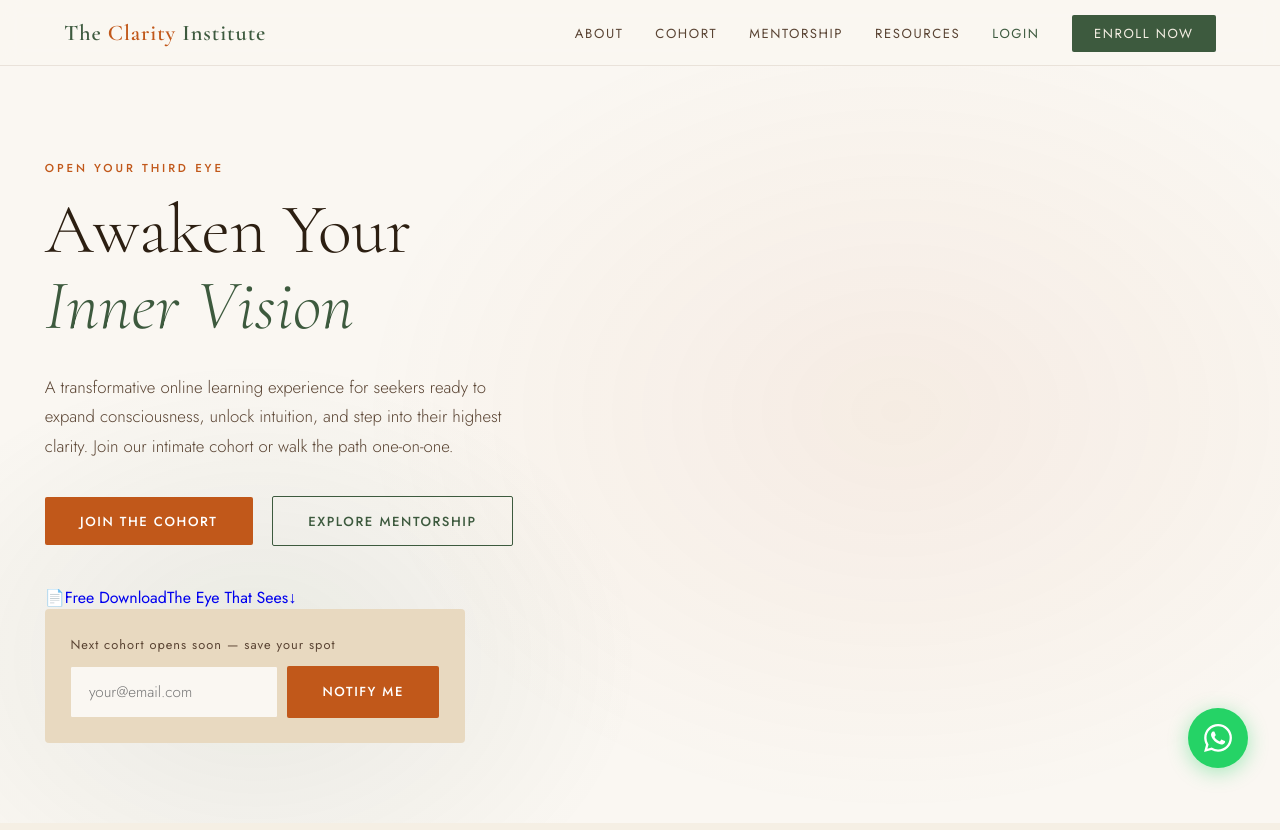
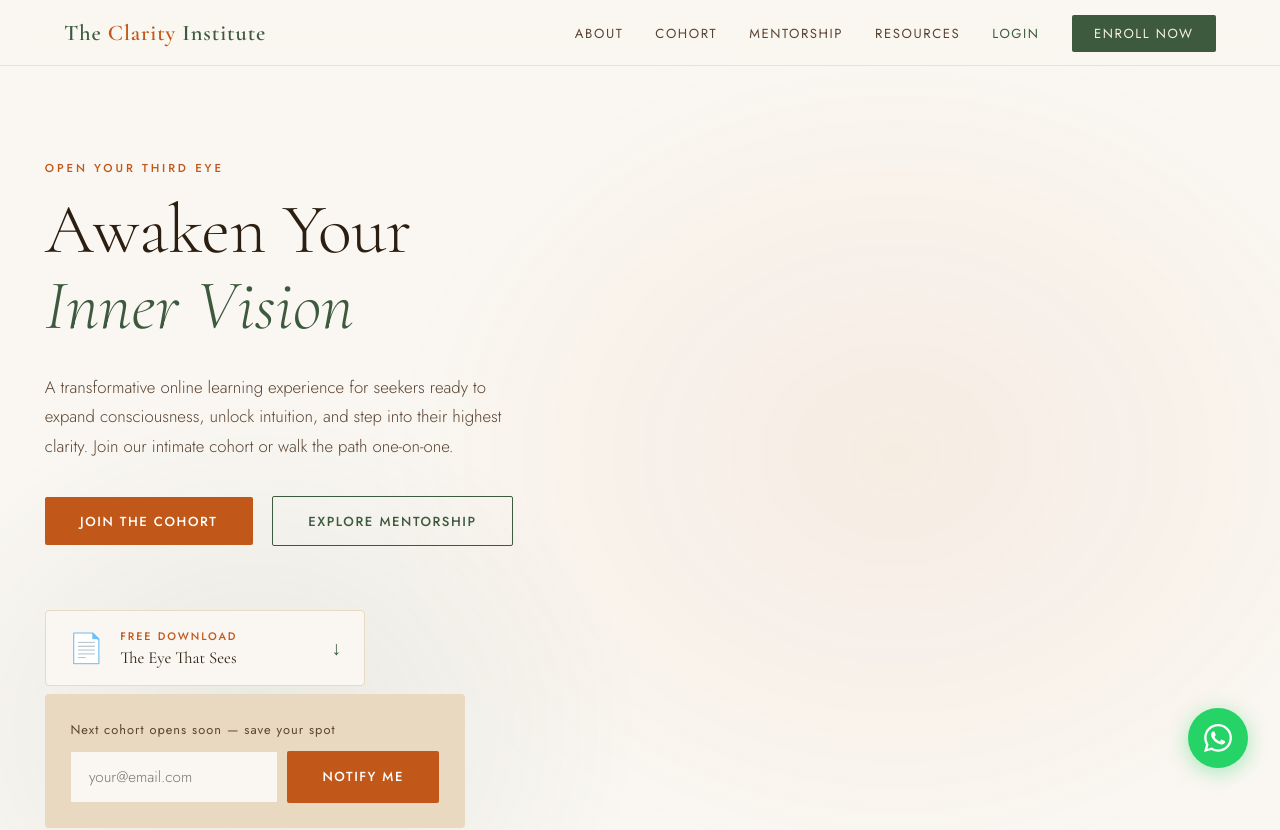
Before and after one commit to asdavids/clarity-institute, a Next.js app: page / in a window 1280 px wide. Shown: the top 830 px of the page. Built offline with nearby package versions, Linux system fonts and the light colour scheme; no server answers.

Commit message:
Update Home.module.css

```diff
--- a/styles/Home.module.css
+++ b/styles/Home.module.css
@@ -258,3 +258,24 @@
   .cohortGrid, .mentorshipGrid, .testimonialsGrid, .pricingGrid, .blogGrid { grid-template-columns: 1fr; }
   .footerTop { grid-template-columns: 1fr 1fr; }
 }
+
+/* PDF DOWNLOAD BUTTON */
+.pdfBtn {
+  display: flex; align-items: center; gap: 1rem;
+  background: var(--warm-white);
+  border: 1.5px solid var(--sand);
+  border-radius: 4px; padding: 1rem 1.4rem;
+  max-width: 320px; text-decoration: none;
+  transition: border-color 0.25s, transform 0.25s, box-shadow 0.25s;
+  margin-top: 1.5rem; margin-bottom: 0.5rem;
+}
+.pdfBtn:hover {
+  border-color: var(--burnt-orange);
+  transform: translateY(-2px);
+  box-shadow: 0 8px 24px rgba(193,88,26,0.12);
+}
+.pdfIcon { font-size: 1.8rem; flex-shrink: 0; }
+.pdfText { display: flex; flex-direction: column; gap: 0.15rem; flex: 1; }
+.pdfLabel { font-size: 0.68rem; letter-spacing: 0.18em; text-transform: uppercase; color: var(--burnt-orange); font-weight: 500; }
+.pdfTitle { font-family: 'Cormorant Garamond', serif; font-size: 1.05rem; font-weight: 400; color: var(--text-dark); }
+.pdfArrow { font-size: 1.2rem; color: var(--green); font-weight: 300; flex-shrink: 0; }
```
